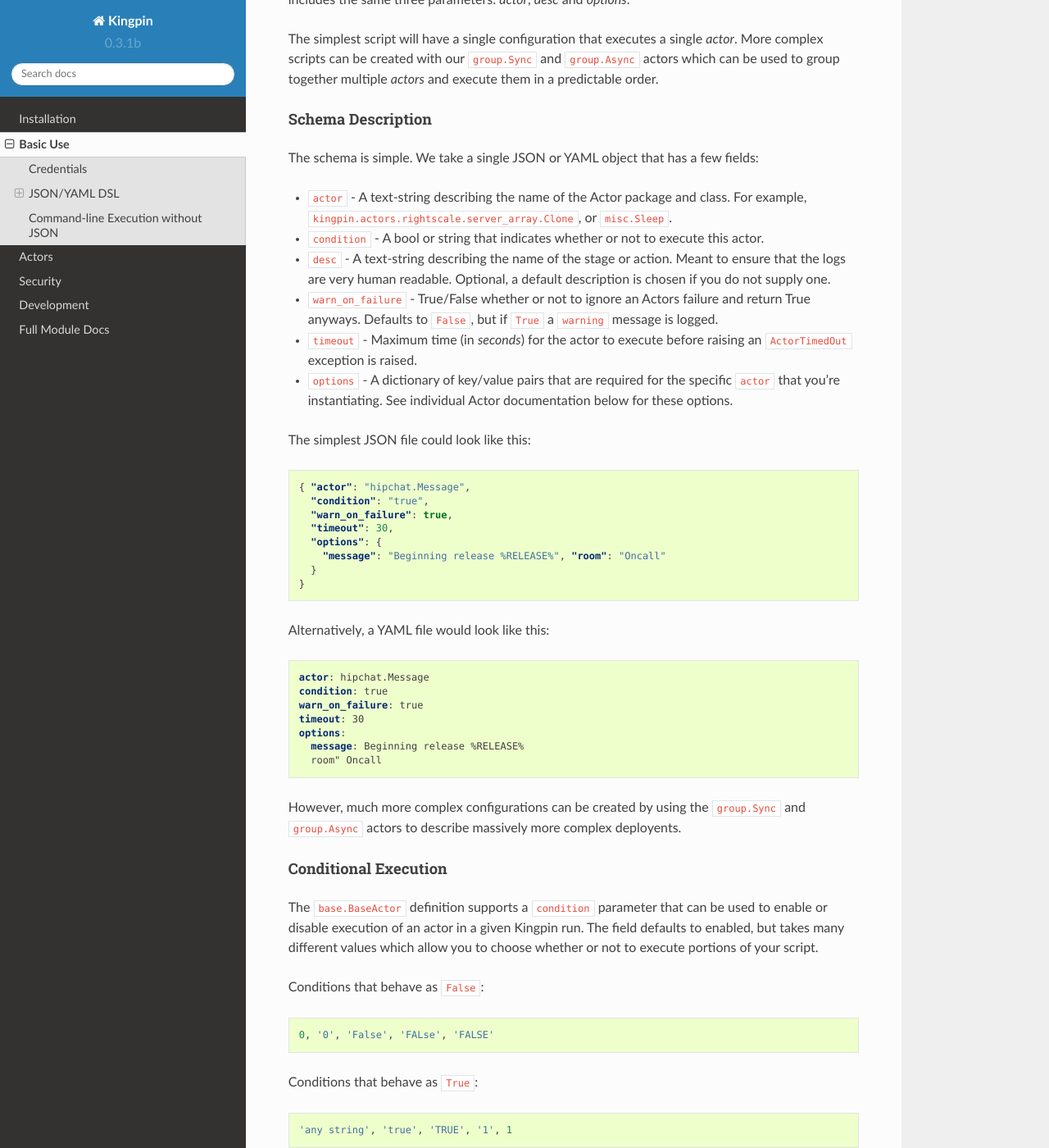
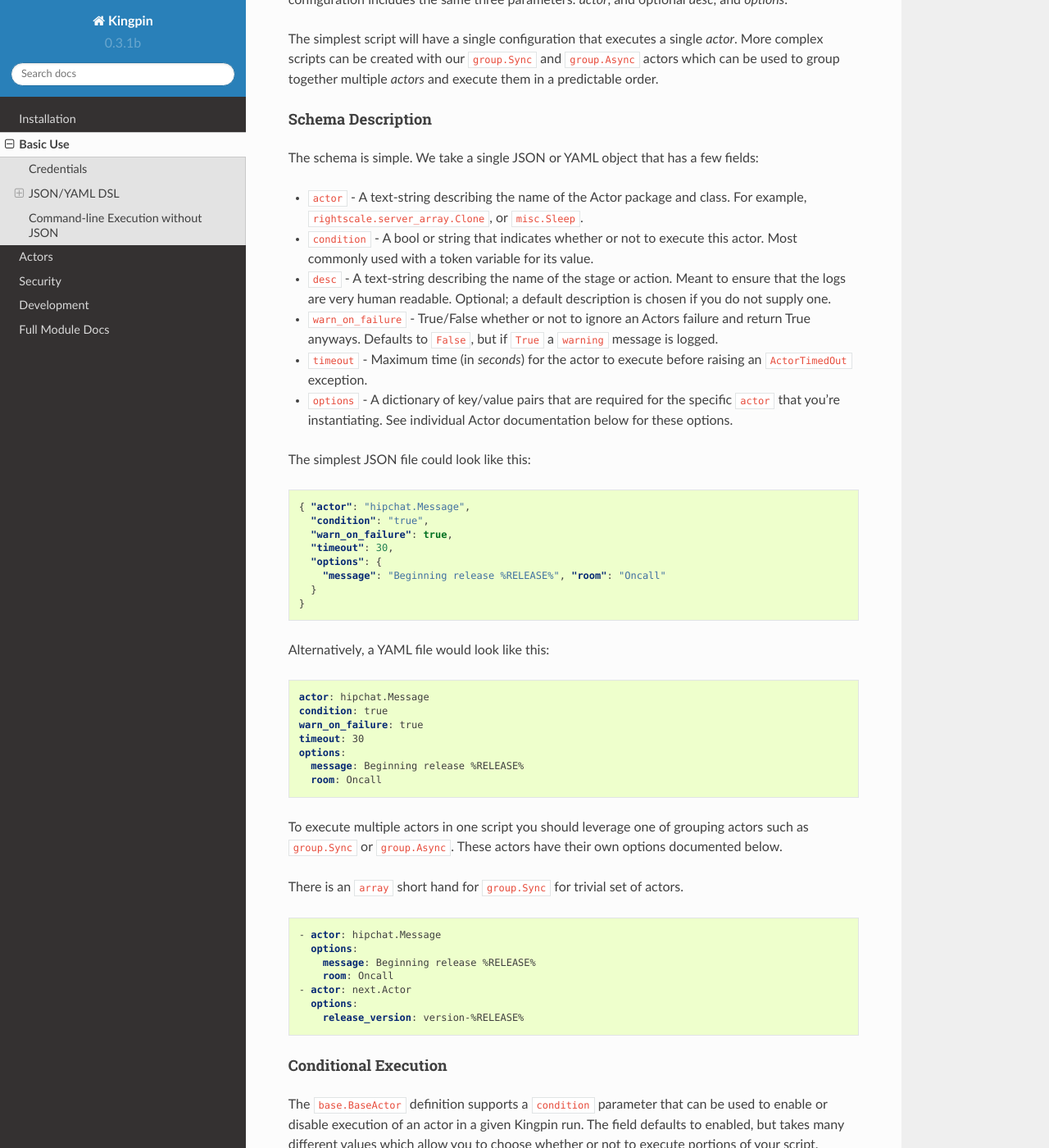
Before and after one commit to Nextdoor/kingpin, a Sphinx documentation site: the page built from docs/basicuse.rst, in a window 1280 px wide and 1400 px high, scrolled down 1682 px. Shown: the whole window at 82% size. Built offline with Sphinx 7.4.7 and the Read the Docs theme 2.0.0, drawn with Linux system fonts in a browser that asks for light colours; formulas are drawn with MathJax 3; some of the changed text lies outside the part shown.

Commit message:
Allow array syntax to indicate Sync group

```diff
--- a/docs/basicuse.rst
+++ b/docs/basicuse.rst
@@ -81,9 +81,9 @@ Definition: *The blueprint or roadmap that outlines a movie story through
 visual descriptions, actions of characters and their dialogue. The term
 "script" also applies to stageplays as well.*
 
-Every Kingpin *script* is a chunk of JSON-encoded data that contains *actors*.
-Each *actor* configuration includes the same three parameters: *actor*, *desc*
-and *options*.
+Every Kingpin *script* is a chunk of JSON or YAML-encoded data that contains
+*actors*.  Each *actor* configuration includes the same three parameters:
+*actor*, and optional *desc*, and *options*.
 
 The simplest script will have a single configuration that executes a single
 *actor*. More complex scripts can be created with our ``group.Sync`` and
@@ -97,18 +97,17 @@ The schema is simple. We take a single JSON or YAML object that has a few
 fields:
 
 -  ``actor`` - A text-string describing the name of the Actor package
-   and class. For example, ``kingpin.actors.rightscale.server_array.Clone``,
-   or ``misc.Sleep``.
+   and class. For example, ``rightscale.server_array.Clone``, or ``misc.Sleep``.
 -  ``condition`` - A bool or string that indicates whether or not to
-   execute this actor.
+   execute this actor. Most commonly used with a token variable for its value.
 -  ``desc`` - A text-string describing the name of the stage or action.
-   Meant to ensure that the logs are very human readable. Optional, a
+   Meant to ensure that the logs are very human readable. Optional; a
    default description is chosen if you do not supply one.
 -  ``warn_on_failure`` - True/False whether or not to ignore an Actors
    failure and return True anyways. Defaults to ``False``, but if ``True``
    a ``warning`` message is logged.
 -  ``timeout`` - Maximum time (in *seconds*) for the actor to execute
-   before raising an ``ActorTimedOut`` exception is raised.
+   before raising an ``ActorTimedOut`` exception.
 -  ``options`` - A dictionary of key/value pairs that are required for
    the specific ``actor`` that you're instantiating. See individual Actor
    documentation below for these options.
@@ -136,11 +135,23 @@ Alternatively, a YAML file would look like this:
     timeout: 30
     options:
       message: Beginning release %RELEASE%
-      room" Oncall
+      room: Oncall
 
-However, much more complex configurations can be created by using the
-``group.Sync`` and ``group.Async`` actors to describe massively more
-complex deployents.
+To execute multiple actors in one script you should leverage one of grouping
+actors such as ``group.Sync`` or ``group.Async``. These actors have their own
+options documented below.
+
+There is an ``array`` short hand for ``group.Sync`` for trivial set of actors.
+
+.. code-block:: yaml
+
+    - actor: hipchat.Message
+      options:
+        message: Beginning release %RELEASE%
+        room: Oncall
+    - actor: next.Actor
+      options:
+        release_version: version-%RELEASE%
 
 Conditional Execution
 '''''''''''''''''''''
```
Also changed, not shown: 7 other files.
